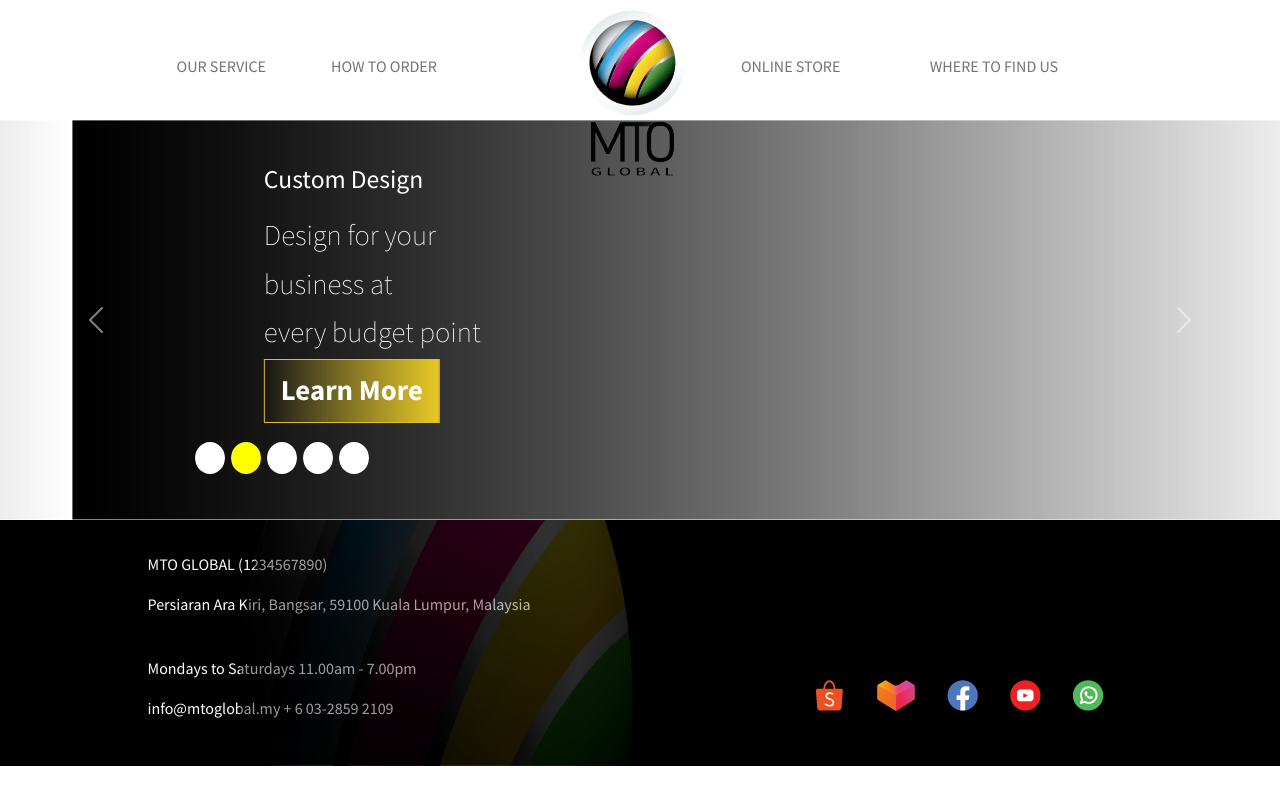
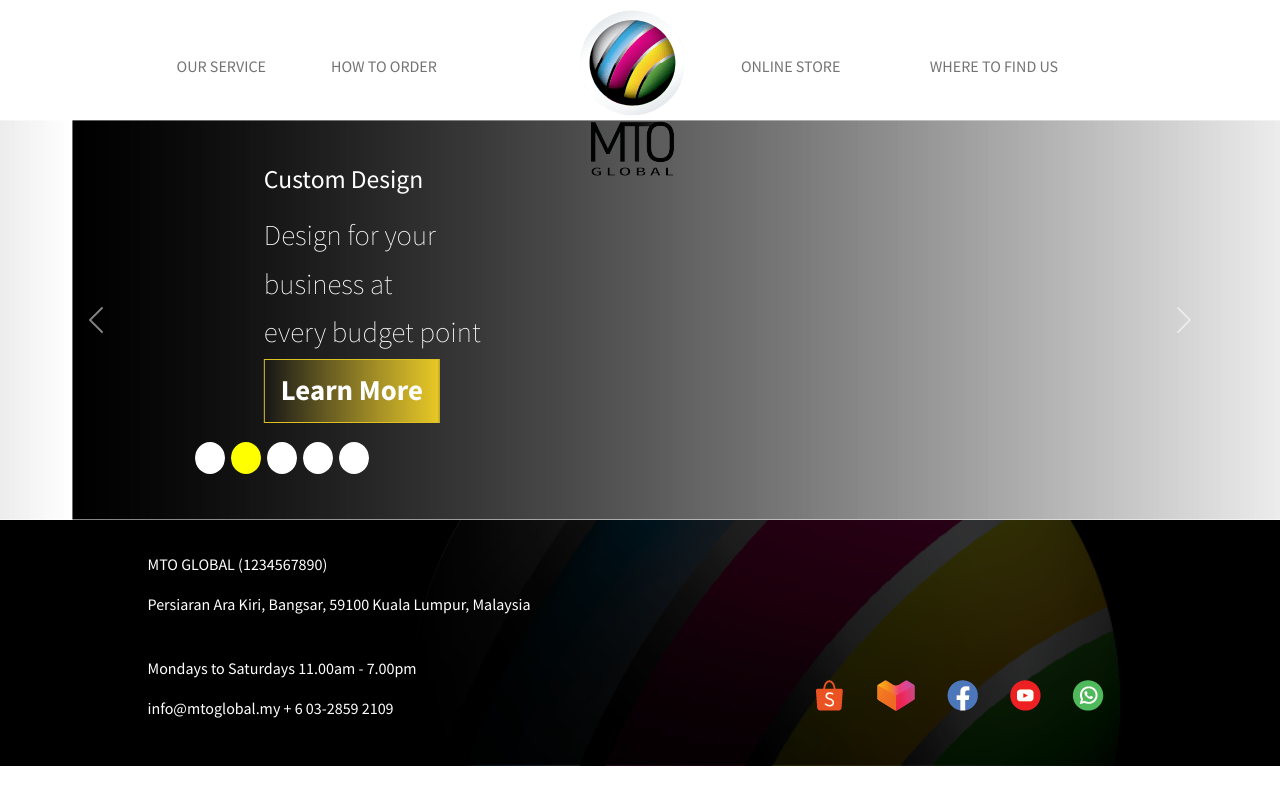
Before and after one commit to JAhimaz/MTO-Global-Website, a React (Create React App) app: page / in a window 1280 px wide. Built offline with nearby package versions, Linux system fonts and the light colour scheme.

Commit message:
Fixed footer

```diff
--- a/src/css/Footer.css
+++ b/src/css/Footer.css
@@ -6,6 +6,10 @@
 }
 
 .wrapper{
+    background-image: url('../assets/footer-bg.png');
+    background-position: left;
+    background-repeat: no-repeat;
+    background-size: cover;
     background-color: black;
     height: 100%;
 }
--- a/src/css/Navigation.css
+++ b/src/css/Navigation.css
@@ -33,9 +33,9 @@
   height: 5em;
 }
 
-.navbar-bgcolor{
-
-}
+/* .navbar-bgcolor{
+  background-color: var(--background-color);
+} */
 
 .navbar-text{
   color: black;
--- a/src/routes/Footer.tsx
+++ b/src/routes/Footer.tsx
@@ -15,11 +15,7 @@
     return (
         <Container fluid className="container-margin">
             <Row className="wrapper">
-                <img
-                className="d-block bg-img"
-                src={BgImg}
-                alt="Planet"
-                />
+
                 <Col sm={12} lg={6} className="address-margin d-flex justify-content-center">
                     <div className="address">
                         <p className="address-text">MTO GLOBAL (1234567890)</p>
@@ -38,6 +34,11 @@
                         <a href="#"><img src={WS} alt="Whatsapp " className="icon-img"/></a>
                     </div>
                 </Col>
+                {/* <img
+                className="d-block bg-img"
+                src={BgImg}
+                alt="Planet"
+                /> */}
             </Row>
         </Container>
     );
```
